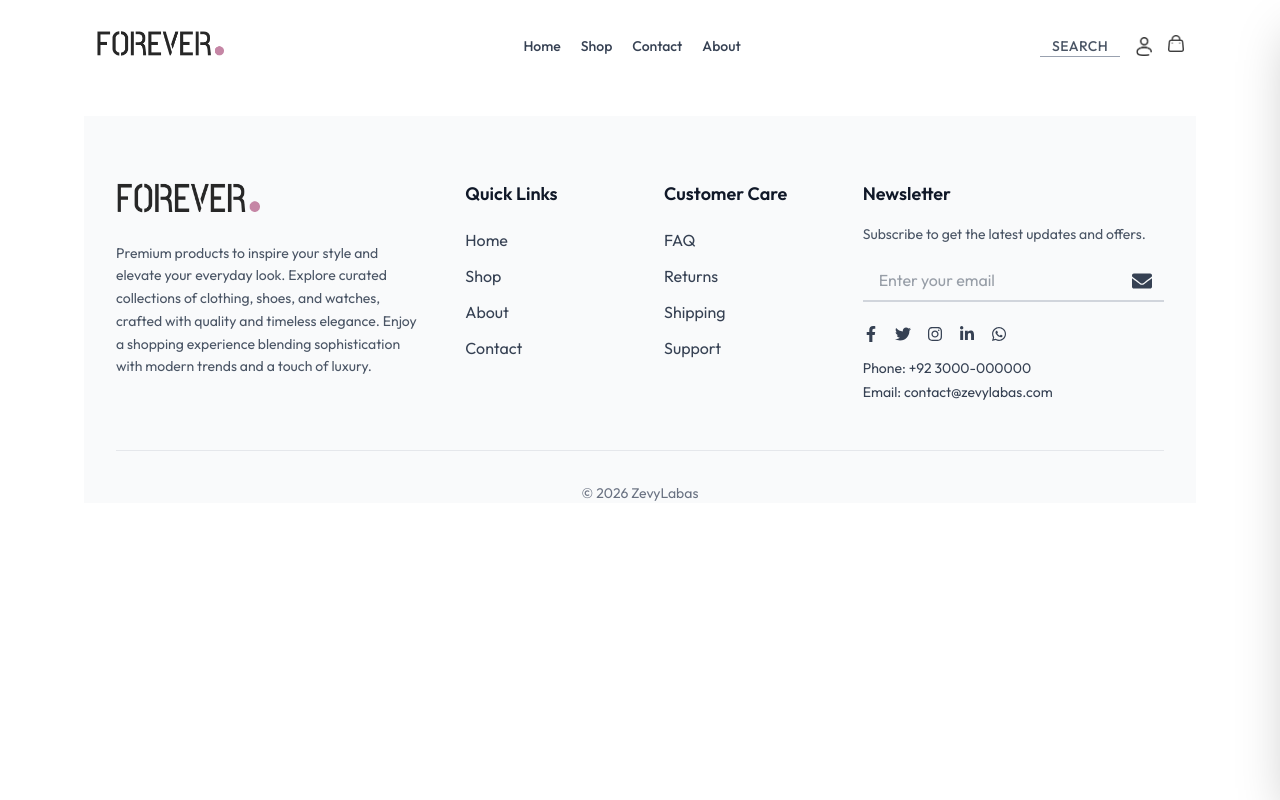
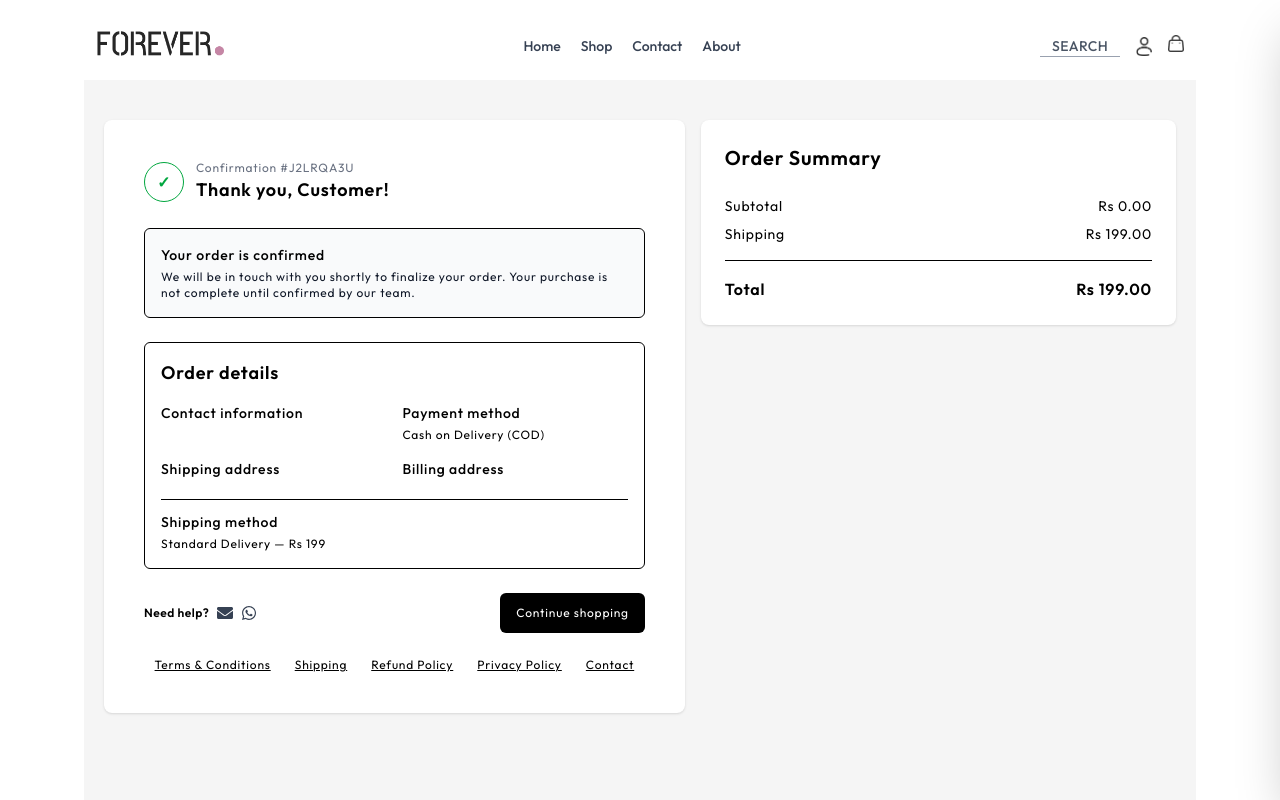
Before and after one commit to arbaz3a/labas-ecommerce, a React (Vite) app in the folder frontend/: page /orderconfirmation in a window 1280 px wide. Shown: the top 800 px of the page. Built offline with nearby package versions, Linux system fonts and the light colour scheme.

Commit message:
additional features

```diff
--- a/frontend/src/App.jsx
+++ b/frontend/src/App.jsx
@@ -10,6 +10,7 @@ import Orders from "./pages/Orders";
 import Navbar from "./components/Navbar";
 import Footer from "./components/Footer";
 import Checkout from "./pages/Checkout";
+import OrderConfirmationPage from "./pages/OrderConfirmationPage";
 import { ToastContainer, Slide } from "react-toastify";
 import "react-toastify/dist/ReactToastify.css";
 
@@ -36,12 +37,13 @@ function App() {
       <Routes>
         <Route path="/" element={<Home />} />
         <Route path="/about" element={<About />} />
-        <Route path="/checkout" element={<Checkout/>} />
+        <Route path="/checkout" element={<Checkout />} />
         <Route path="/shop" element={<Shop />} />
         <Route path="/contact" element={<Contact />} />
         <Route path="/login" element={<Login />} />
         <Route path="/product/:productID" element={<Product />} />
         <Route path="/orders" element={<Orders />} />
+        <Route path="/orderconfirmation" element={<OrderConfirmationPage />} />
       </Routes>
       <Footer />
     </div>
--- a/frontend/src/components/CheckoutOrderSummary.jsx
+++ b/frontend/src/components/CheckoutOrderSummary.jsx
@@ -5,7 +5,6 @@ function CheckoutOrderSummary() {
   const { cartItems, products, currency, delivery_fee } =
     useContext(shopcontext);
 
-  // flatten cart items
   const items = useMemo(() => {
     const arr = [];
     Object.entries(cartItems).forEach(([id, sizes]) => {
@@ -25,42 +24,48 @@ function CheckoutOrderSummary() {
   const total = subtotal + Number(delivery_fee);
 
   return (
-    <div className="bg-white p-6 rounded-lg shadow-sm h-fit sticky top-10">
-      <h2 className="text-lg font-semibold mb-4">Order Summary</h2>
+    <div className="bg-white p-4 sm:p-6 rounded-lg shadow-sm h-fit sticky top-4 sm:top-10">
+      <h2 className="text-lg sm:text-xl font-semibold mb-4">Order Summary</h2>
 
-      <div className="space-y-4 mb-6">
+      <div className="space-y-3 sm:space-y-4 mb-6">
         {items.map((item) => {
           const product = products.find((p) => p._id === item.id);
           if (!product) return null;
           return (
             <div
               key={`${item.id}-${item.size}`}
-              className="grid grid-cols-[auto_1fr_auto] gap-2 py-1 items-start border-b border-gray-200"
+              className="grid grid-cols-[auto_1fr_auto] gap-2 items-start border-b border-gray-200 py-1 sm:py-2"
             >
               {/* Image */}
               <img
                 src={product.image[0]}
                 alt={product.name}
-                className="w-14 h-18 object-cover rounded"
+                className="w-12 h-16 sm:w-12 sm:h-16 object-cover rounded"
               />
 
               {/* Info */}
-              <div className="flex flex-col">
-                <p className="text-sm font-medium wrap-break-word leading-snug">
+              <div className="flex flex-col text-xs">
+                <p className="font-medium text-sm leading-snug wrap-break-word">
                   {product.name}
                 </p>
 
-                <p className="text-xs text-gray-700 mt-1">
-                  <span className="font-medium text-black">Size:</span>{" "}
-                  {item.size}
-                  <span className="mx-2">•</span>
-                  <span className="font-medium text-black">Item:</span>{" "}
-                  {item.qty}
-                </p>
+                <div className="flex flex-col sm:flex-row text-gray-700 mt-1 gap-1 sm:gap-2">
+                  <span className="flex gap-1">
+                    <span className="font-medium text-black">Size:</span>
+                    <span>{item.size}</span>
+                  </span>
+
+                  <span className="hidden sm:inline">•</span>
+
+                  <span className="flex gap-1">
+                    <span className="font-medium text-black">Item:</span>
+                    <span>{item.qty}</span>
+                  </span>
+                </div>
               </div>
 
               {/* Price */}
-              <p className="text-sm font-medium whitespace-nowrap">
+              <p className="text-xs sm:text-sm font-medium whitespace-nowrap">
                 {currency}
                 {(product.price * item.qty).toFixed(2)}
               </p>
@@ -69,7 +74,7 @@ function CheckoutOrderSummary() {
         })}
       </div>
 
-      <div className="flex justify-between mb-2 text-sm">
+      <div className="flex justify-between mb-2 text-xs sm:text-sm">
         <span>Subtotal</span>
         <span>
           {currency}
@@ -77,7 +82,7 @@ function CheckoutOrderSummary() {
         </span>
       </div>
 
-      <div className="flex justify-between mb-4 text-sm">
+      <div className="flex justify-between mb-4 text-xs sm:text-sm">
         <span>Shipping</span>
         <span>
           {currency}
@@ -85,7 +90,7 @@ function CheckoutOrderSummary() {
         </span>
       </div>
 
-      <div className="border-t pt-4 flex justify-between font-semibold">
+      <div className="border-t pt-4 flex justify-between font-semibold text-sm sm:text-base">
         <span>Total</span>
         <span>
           {currency}
--- /dev/null
+++ b/frontend/src/components/OrderConfirmation.jsx
@@ -0,0 +1,139 @@
+import React, { useContext } from "react";
+import { useNavigate } from "react-router-dom";
+import { shopcontext } from "../context/shopcontext";
+import { FaEnvelope, FaWhatsapp } from "react-icons/fa";
+
+function OrderConfirmation({ formData }) {
+  const navigate = useNavigate();
+  const { currency, delivery_fee } = useContext(shopcontext);
+
+  return (
+    <div className="space-y-6">
+      <div className="flex items-center gap-3">
+        <div className="w-10 h-10 rounded-full border flex items-center justify-center text-green-600 font-bold">
+          ✓
+        </div>
+
+        <div>
+          <p className="text-xs text-gray-500">
+            Confirmation #
+            {Math.random().toString(36).substring(2, 10).toUpperCase()}
+          </p>
+
+          <h2 className="font-semibold text-lg">
+            Thank you, {formData.firstName || "Customer"}!
+          </h2>
+        </div>
+      </div>
+
+      {/* Confirmation message */}
+      <div className="border rounded-md p-4 bg-gray-50 text-sm">
+        <p className="font-medium mb-1">Your order is confirmed</p>
+        <p className="text-gray-900 text-xs">
+          We will be in touch with you shortly to finalize your order. Your
+          purchase is not complete until confirmed by our team.
+        </p>
+      </div>
+
+      {/* Order details */}
+      <div className="border rounded-md p-4 text-sm space-y-4">
+        <h3 className="text-lg font-semibold">Order details</h3>
+
+        <div className="grid grid-cols-1 md:grid-cols-2 gap-4 text-xs">
+          {/* Contact info */}
+          <div>
+            <p className="text-sm font-medium mb-1">Contact information</p>
+            <p>{formData.email}</p>
+          </div>
+
+          {/* Payment method */}
+          <div>
+            <p className="text-sm font-medium mb-1">Payment method</p>
+            <p>Cash on Delivery (COD)</p>
+          </div>
+
+          {/* Shipping address */}
+          <div>
+            <p className="text-sm font-medium mb-1">Shipping address</p>
+            <p>
+              {formData.firstName} {formData.lastName}
+            </p>
+            <p>{formData.address}</p>
+            {formData.apartment && <p>{formData.apartment}</p>}
+            <p>{formData.city}</p>
+            <p>{formData.postal}</p>
+            <p>{formData.country}</p>
+            <p>{formData.phone}</p>
+          </div>
+
+          {/* Billing address */}
+          <div>
+            <p className="text-sm font-medium mb-1">Billing address</p>
+            {formData.billingSame ? (
+              <p>Same as shipping address</p>
+            ) : (
+              <>
+                <p>
+                  {formData.billingFirstName} {formData.billingLastName}
+                </p>
+                <p>{formData.billingAddress}</p>
+                {formData.billingApartment && (
+                  <p>{formData.billingApartment}</p>
+                )}
+                <p>{formData.billingPostal}</p>
+                <p>{formData.billingCountry}</p>
+                <p>{formData.billingPhone}</p>
+              </>
+            )}
+          </div>
+        </div>
+
+        {/* Shipping method */}
+        <div className="pt-3 text-xs border-t">
+          <p className="text-sm font-medium mb-1">Shipping method</p>
+          <p>
+            Standard Delivery — {currency}
+            {delivery_fee}
+          </p>
+        </div>
+      </div>
+
+      {/* Help & button */}
+      <div className="flex flex-col sm:flex-row justify-between items-start sm:items-center gap-3">
+        <div className="flex items-center gap-2 text-gray-700">
+          <h2
+            className="text-xs text-black font-semibold"
+            style={{ letterSpacing: "0.5px" }}
+          >
+            Need help?
+          </h2>
+          <a
+            href="https://mail.google.com/mail/?view=cm&fs=1&to=zevylabas@gmail.com"
+            target="_blank"
+            rel="noopener noreferrer"
+            className="text-xs underline"
+          >
+            <FaEnvelope size={16} />
+          </a>
+          <a
+            href="https://wa.me/923000000000"
+            target="_blank"
+            rel="noopener noreferrer"
+            className="hover:text-black transition"
+          >
+            <FaWhatsapp size={16} />
+          </a>
+        </div>
+
+        <button
+          onClick={() => navigate("/shop")}
+          className="bg-black text-white px-4 py-3 rounded-md text-xs cursor-pointer"
+        >
+          Continue shopping
+        </button>
+      </div>
+    </div>
+  );
+}
+
+export default OrderConfirmation;
--- /dev/null
+++ b/frontend/src/pages/OrderConfirmationPage.jsx
@@ -0,0 +1,28 @@
+import { useLocation } from "react-router-dom";
+import OrderConfirmation from "../components/OrderConfirmation";
+import CheckoutOrderSummary from "../components/CheckoutOrderSummary";
+import PopupMessage from "../components/PopupMessage";
+
+function OrderConfirmationPage() {
+  const { state } = useLocation();
+  const formData = state?.formData || {};
+
+  return (
+    <div className="relative min-h-screen bg-[#f5f5f5] font-sans tracking-wider">
+      <div className="max-w-7xl mx-auto grid lg:grid-cols-[1.1fr_0.9fr] gap-4 px-5 py-10">
+
+        {/* LEFT */}
+        <div className="bg-white p-10 rounded-lg shadow-sm space-y-6 relative">
+          <OrderConfirmation formData={formData} />
+          <PopupMessage />
+        </div>
+
+        {/* RIGHT */}
+        <CheckoutOrderSummary />
+
+      </div>
+    </div>
+  );
+}
+
+export default OrderConfirmationPage;
```
Also changed, not shown: frontend/src/components/AddressForm.jsx (+67 -13 lines), frontend/src/pages/Checkout.jsx (+46 -18 lines).
